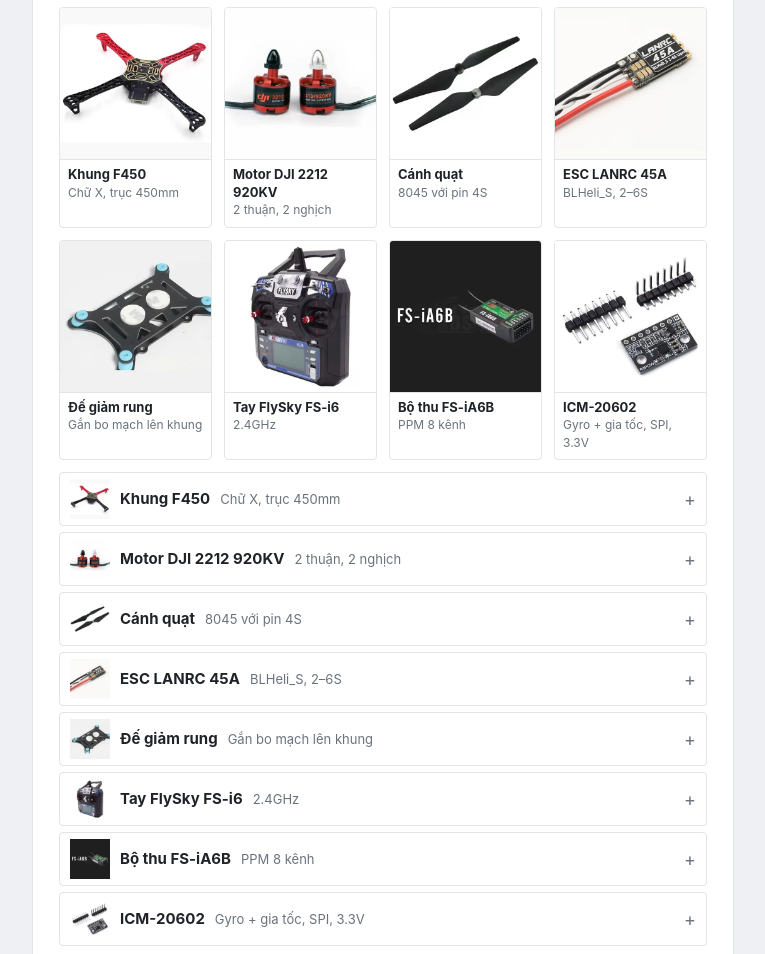
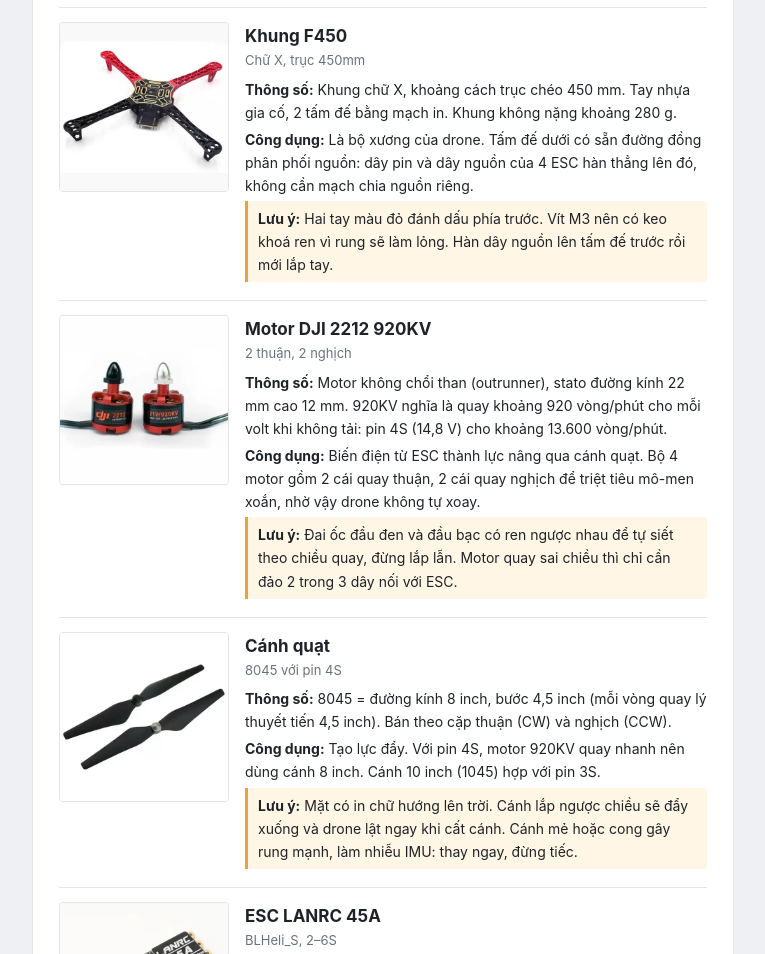
Before and after one commit to thoikhoabieulop10-spec/Dathoccodientu.vnuf, a plain HTML site: page v1.html in a window 1280 px wide. Shown: the part 869-1823 px from the top of the page, without its empty margins (390-1155 px from the left). Drawn offline with Linux system fonts and the light colour scheme.

Commit message:
Add files via upload

```diff
--- a/site.js
+++ b/site.js
@@ -148,23 +148,20 @@ const SITE = {
   if (list) list.innerHTML = SITE.projects.map((p) =>
     `<li><a href="${p.href}">${p.title}</a>${badge[p.status] || ""}</li>`).join("");
 
+  // Mỗi linh kiện một khối: ảnh bên trái, thông số / công dụng / lưu ý bên phải
   document.querySelectorAll(".parts[data-parts]").forEach((box) => {
+    box.className = "part-list";
     box.innerHTML = box.dataset.parts.split(",").map((k) => SITE.parts[k.trim()]).filter(Boolean)
-      .map((p) => `<figure><img src="${p.img}" alt="${p.name}" loading="lazy" width="480" height="480">
-        <figcaption><b>${p.name}</b><span>${p.note}</span></figcaption></figure>`).join("");
-  });
-
-  // Chi tiết từng linh kiện: tự hiện dưới mỗi khung ảnh linh kiện
-  document.querySelectorAll(".parts[data-parts]").forEach((box) => {
-    const items = box.dataset.parts.split(",").map((k) => SITE.parts[k.trim()]).filter((p) => p && p.spec);
-    if (!items.length) return;
-    const wrap = document.createElement("div");
-    wrap.className = "part-details";
-    wrap.innerHTML = items.map((p) => `<details>
-        <summary><img src="${p.img}" alt="" width="40" height="40" loading="lazy"><b>${p.name}</b><span>${p.note}</span></summary>
-        <dl><dt>Thông số</dt><dd>${p.spec}</dd><dt>Công dụng</dt><dd>${p.use}</dd><dt>Lưu ý</dt><dd>${p.tip}</dd></dl>
-      </details>`).join("");
-    box.after(wrap);
+      .map((p) => `<div class="part">
+        <img src="${p.img}" alt="${p.name}" loading="lazy" width="480" height="480">
+        <div>
+          <h3>${p.name}</h3>
+          <p class="pnote">${p.note}</p>
+          ${p.spec ? `<p><b>Thông số:</b> ${p.spec}</p>` : ""}
+          ${p.use ? `<p><b>Công dụng:</b> ${p.use}</p>` : ""}
+          ${p.tip ? `<p class="ptip"><b>Lưu ý:</b> ${p.tip}</p>` : ""}
+        </div>
+      </div>`).join("");
   });
 
   const log = document.getElementById("log-list");
--- a/style.css
+++ b/style.css
@@ -132,20 +132,21 @@ td code, p code, li code { background: #f2f4f7; padding: 1px 5px; border-radius:
 .tiktok-links { font-size: 14px; margin: 4px 0 14px; }
 @media (max-width: 520px) { .photos { grid-template-columns: 1fr; } }
 
-/* ---- chi tiết linh kiện ---- */
-.part-details { margin: -6px 0 18px; }
-.part-details details { border: 1px solid var(--line); border-radius: 4px; margin: 6px 0; background: #fff; }
-.part-details summary { cursor: pointer; display: flex; align-items: center; gap: 10px; padding: 6px 10px; list-style: none; }
-.part-details summary::-webkit-details-marker { display: none; }
-.part-details summary::after { content: "+"; margin-left: auto; color: var(--muted); font-size: 18px; }
-.part-details details[open] summary::after { content: "−"; }
-.part-details summary img { width: 40px; height: 40px; object-fit: contain; flex: none; }
-.part-details summary span { color: var(--muted); font-size: 13px; }
-.part-details dl { margin: 0; padding: 4px 14px 12px 60px; display: grid; grid-template-columns: 90px 1fr; gap: 6px 10px; font-size: 14px; }
-.part-details dt { color: var(--muted); font-weight: 600; font-size: 13px; }
-.part-details dd { margin: 0; }
+/* ---- từng linh kiện kèm ảnh ---- */
+.part-list { margin: 10px 0 18px; }
+.part {
+  display: grid; grid-template-columns: 170px 1fr; gap: 16px; align-items: start;
+  padding: 14px 0; border-bottom: 1px solid var(--line);
+}
+.part:first-child { border-top: 1px solid var(--line); }
+.part img {
+  display: block; width: 100%; height: auto; aspect-ratio: 1; object-fit: contain;
+  border: 1px solid var(--line); border-radius: 4px; background: #fff;
+}
+.part h3 { margin: 0; font-size: 17px; }
+.part .pnote { margin: 0 0 6px; color: var(--muted); font-size: 13px; }
+.part p { margin: 4px 0; font-size: 14px; }
+.part .ptip { background: var(--warn-bg); border-left: 3px solid var(--warn-line); padding: 6px 10px; border-radius: 0 4px 4px 0; }
 @media (max-width: 520px) {
-  .part-details dl { grid-template-columns: 1fr; padding-left: 14px; gap: 2px; }
-  .part-details dd { margin-bottom: 6px; }
-  .part-details summary span { display: none; }
+  .part { grid-template-columns: 110px 1fr; gap: 12px; }
 }
```
